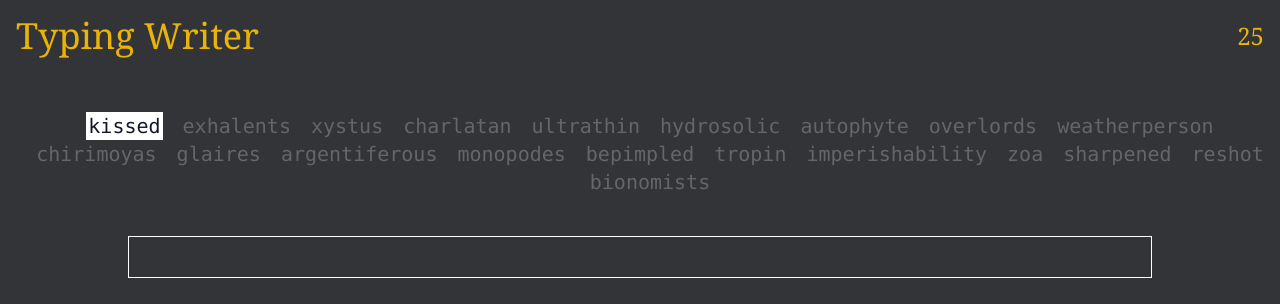
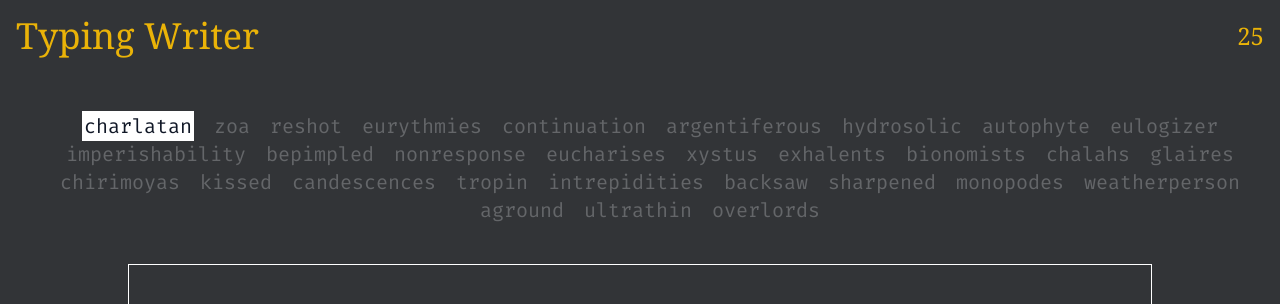
Before and after one commit to tnrajpara/typing-test-app, a Next.js app: page / in a window 1280 px wide. Shown: the top 304 px of the page. Built offline with nearby package versions, Linux system fonts and the light colour scheme.

Commit message:
randomly order words

```diff
--- a/app/TypeBox.jsx
+++ b/app/TypeBox.jsx
@@ -3,15 +3,24 @@ import { useState, useRef, useEffect } from "react";
 import jsonArr from "./temp";
 
 const TypeBox = () => {
+  const shuffle = (array) => {
+    for (let i = array.length - 1; i > 0; i--) {
+      const j = Math.floor(Math.random() * (i + 1));
+      [array[i], array[j]] = [array[j], array[i]];
+    }
+    return array;
+  };
+
   const [inputValue, setInputValue] = useState("");
   const [currentIndex, setCurrentIndex] = useState(0);
   const [timeOver, setTimeOver] = useState(false);
   const [wrongWord, setWrongWord] = useState(false);
-  const [arr, setarr] = useState(jsonArr.slice(0, 20));
+  const [arr, setArr] = useState([]);
   const [seconds, setSeconds] = useState(30);
   const [count, setCount] = useState(0);
   const [speed, setSpeed] = useState(0);
   const [countCharacter, setCountCharacters] = useState(0);
+  const secondArrRef = useRef([]);
 
   useEffect(() => {
     if (seconds > 0) {
@@ -25,6 +34,12 @@ const TypeBox = () => {
     }
   }, [seconds]);
 
+  useEffect(() => {
+    const firstArr = shuffle(jsonArr.slice(0, 30));
+    secondArrRef.current = shuffle(jsonArr.slice(30, 60));
+    setArr(firstArr);
+  }, []);
+
   const calculateSpeed = () => {
     let speed = Math.floor((countCharacter / 5 / (30 - seconds)) * 60);
     setSpeed(speed);
@@ -36,12 +51,11 @@ const TypeBox = () => {
     if (value.toLowerCase() === arr[currentIndex].text.toLowerCase()) {
       if (currentIndex <= arr.length - 1) {
         setCurrentIndex((prevIndex) => prevIndex + 1);
-        console.log(currentIndex);
         setInputValue("");
         setCount((count) => count + 1);
       }
       if (currentIndex === arr.length - 1) {
-        setarr(jsonArr.slice(20, 40));
+        setArr(secondArrRef.current);
         setCurrentIndex(0);
       }
     }
@@ -85,10 +99,10 @@ const TypeBox = () => {
         </h2>
       </div>
 
-      <div className="bg-[#323437]  text-[#d1d0c5] font-mono">
+      <div className="bg-[#323437]  text-[#d1d0c5]">
         <div className="">
           {timeOver ? (
-            <div className="flex justify-center items-center font-serif px-3 py-5 flex-col">
+            <div className="flex justify-center items-center flex-col font-mono">
               <h1 className="text-center text-2xl ">Time Over</h1>
               <h4 className="text-gray-400">{speed}</h4>
               <button onClick={() => window.location.reload()}>
@@ -99,8 +113,8 @@ const TypeBox = () => {
             <div className="flex justify-center flex-col">
               <div className="flex flex-wrap h-full justify-center items-center my-5">
                 {arr.map((word, index) => (
-                  <div key={index}>
-                    <p className="text-[#646669] text-xl w-4/5">
+                  <div key={word.id}>
+                    <p className="text-[#646669] text-xl w-4/5 ">
                       {word.text.split(" ").map((letter, i) => (
                         <letter
                           key={i}
--- a/app/globals.css
+++ b/app/globals.css
@@ -4,4 +4,5 @@
 
 body{
     background: #323437;
+    font-family: JetBrains Mono NL;
 }
--- a/app/temp.js
+++ b/app/temp.js
@@ -97,6 +97,14 @@ let arr = [
   "smutchiest",
   "lithologies",
   "overlain",
+  "potshards",
+  "sistrum",
+  "thigmotropism",
+  "remittal",
+  "sunburning",
+  "shepherds",
+  "alphabeting",
+  "hedonically",
 ];
 
 let arr2 = [
```
